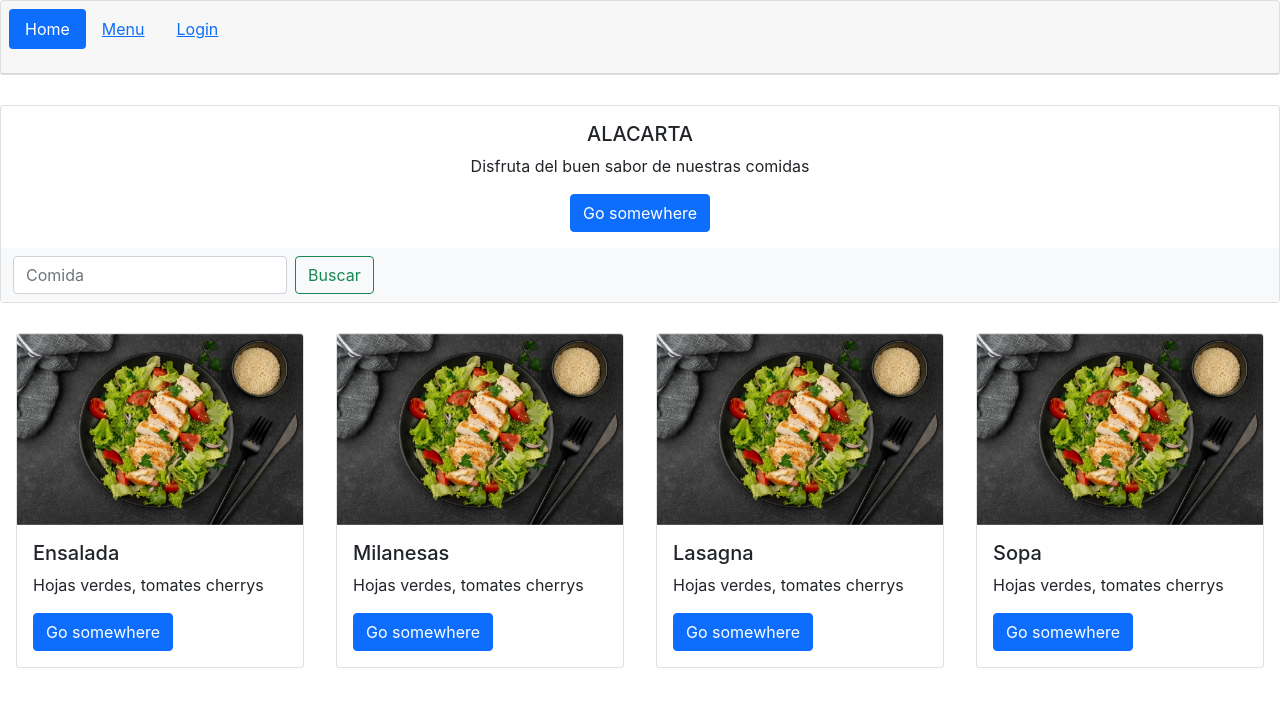
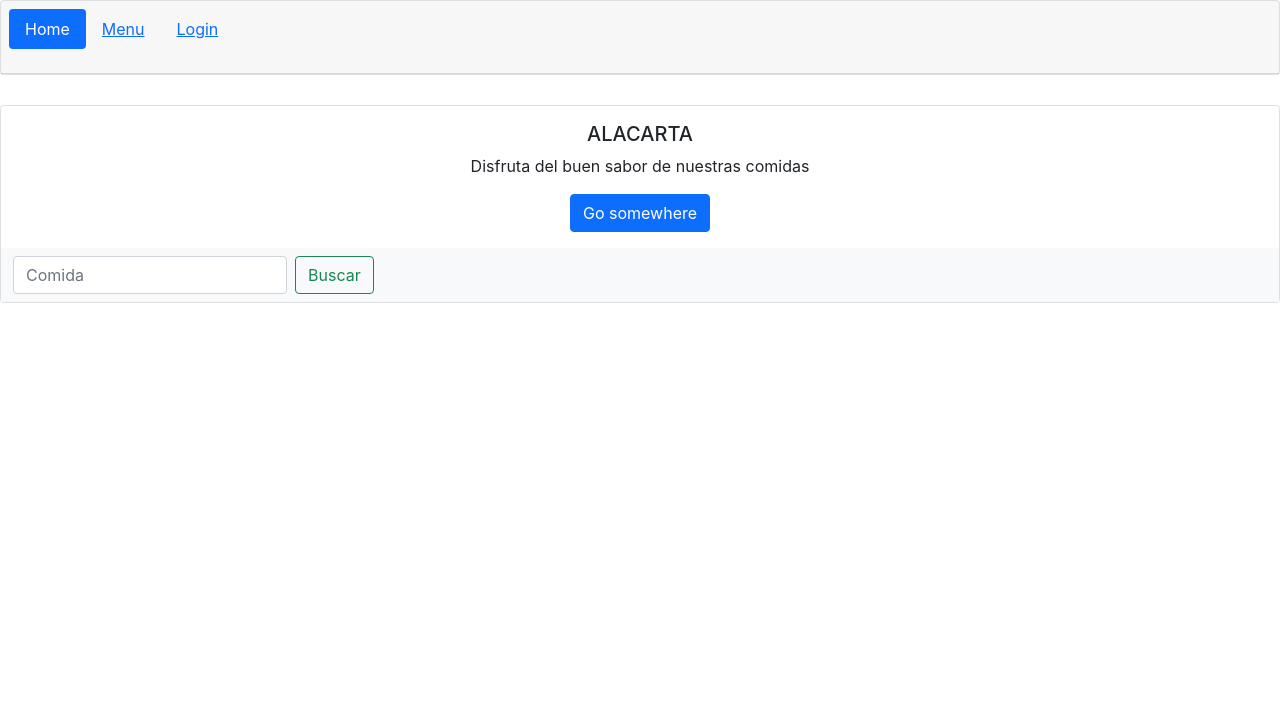
Before and after one commit to MVBarrionuevo/alkemy-alacarta, a React (Create React App) app: page / in a window 1280 px wide. Shown: the top 706 px of the page. Built offline with nearby package versions, Linux system fonts and the light colour scheme.

Commit message:
Creacion de MenuService

```diff
--- a/src/components/Menu.js
+++ b/src/components/Menu.js
@@ -1,14 +1,20 @@
 import React from 'react';
 import { Recipe } from './Recipe';
 
-function Menu() {
+function Menu(props) {
+
+  const recipes = props.recipes;
+
   return (
     <React.Fragment>
       <div className='content-wrap'>
-        <Recipe title="Ensalada" description="Hojas verdes, tomates cherrys" />
-        <Recipe title="Milanesas" description="Hojas verdes, tomates cherrys" />
-        <Recipe title="Lasagna" description="Hojas verdes, tomates cherrys" />
-        <Recipe title="Sopa" description="Hojas verdes, tomates cherrys" />
+
+        {recipes.map((recipe, i) => {
+          return (
+            <Recipe key={i} title={recipe.title} image={recipe.image} />
+          )
+        })}
+
       </div>
 
     </React.Fragment>
--- a/src/components/Recipe.js
+++ b/src/components/Recipe.js
@@ -1,11 +1,10 @@
 import React from 'react';
-import recipe from '../img/recipe1.jpg';
 
 function Recipe(props) {
   return (
 
     <div className="card" style={{ width: "18rem" }}>
-      <img src={recipe} className="card-img-top" alt="..." />
+      <img src={props.image} className="card-img-top" alt="..." />
       <div className="card-body">
         <h5 className="card-title">{props.title}</h5>
         <p className="card-text">{props.description}</p>
--- a/src/screens/HomeScreen.js
+++ b/src/screens/HomeScreen.js
@@ -1,7 +1,44 @@
 import React from 'react';
 import { Menu } from '../components/Menu';
+import { MenuService } from '../services/MenuService';
 
 function HomeScreen() {
+
+    // MenuService.addRecipeToMenu({
+    //     "id": 716429,
+    //     "title": "Pasta with Garlic, Scallions, Cauliflower & Breadcrumbs",
+    //     "image": "https://spoonacular.com/recipeImages/716429-556x370.jpg",
+    //     "imageType": "jpg",
+    //     "servings": 2,
+    //     "readyInMinutes": 45,
+    //     "license": "CC BY-SA 3.0",
+    //     "sourceName": "Full Belly Sisters",
+    //     "sourceUrl": "http://fullbellysisters.blogspot.com/2012/06/pasta-with-garlic-scallions-cauliflower.html",
+    //     "spoonacularSourceUrl": "https://spoonacular.com/pasta-with-garlic-scallions-cauliflower-breadcrumbs-716429",
+    //     "aggregateLikes": 209,
+    //     "healthScore": 19.0,
+    //     "spoonacularScore": 83.0,
+    //     "pricePerServing": 163.15,
+    //     "analyzedInstructions": [],
+    //     "cheap": false,
+    //     "creditsText": "Full Belly Sisters",
+    //     "cuisines": [],
+    //     "dairyFree": false,
+    //     "diets": [],
+    //     "gaps": "no",
+    //     "glutenFree": false,
+    //     "instructions": "",
+    //     "ketogenic": false,
+    //     "lowFodmap": false,
+    //     "occasions": [],
+    //     "sustainable": false,
+    //     "vegan": false,
+    //     "summary": "Pasta with Garlic, Scallions, Cauliflower & Breadcrumbs might be a good recipe to expand your main course repertoire. One portion of this dish contains approximately <b>19g of protein </b>,  <b>20g of fat </b>, and a total of  <b>584 calories </b>. For  <b>$1.63 per serving </b>, this recipe  <b>covers 23% </b> of your daily requirements of vitamins and minerals. This recipe serves 2. It is brought to you by fullbellysisters.blogspot.com. 209 people were glad they tried this recipe. A mixture of scallions, salt and pepper, white wine, and a handful of other ingredients are all it takes to make this recipe so scrumptious. From preparation to the plate, this recipe takes approximately  <b>45 minutes </b>. All things considered, we decided this recipe  <b>deserves a spoonacular score of 83% </b>. This score is awesome. If you like this recipe, take a look at these similar recipes: <a href=\"https://spoonacular.com/recipes/cauliflower-gratin-with-garlic-breadcrumbs-318375\">Cauliflower Gratin with Garlic Breadcrumbs</a>, < href=\"https://spoonacular.com/recipes/pasta-with-cauliflower-sausage-breadcrumbs-30437\">Pasta With Cauliflower, Sausage, & Breadcrumbs</a>, and <a href=\"https://spoonacular.com/recipes/pasta-with-roasted-cauliflower-parsley-and-breadcrumbs-30738\">Pasta With Roasted Cauliflower, Parsley, And Breadcrumbs</a>.",
+    // });
+
+    const recipes = MenuService.listMenuRecipes();
+    console.log(recipes);
+
     return (
         <React.Fragment>
             <div className="header card text-center">
@@ -19,7 +56,7 @@ function HomeScreen() {
                     </div>
                 </nav>
             </div>
-            <Menu />
+            <Menu recipes={recipes} />
         </React.Fragment>
 
     );
--- /dev/null
+++ b/src/services/MenuService.js
@@ -0,0 +1,59 @@
+const MenuService = {
+
+    listMenuRecipes: () => {
+        const menuRecipesJson = localStorage.getItem('menuRecipes');
+
+        if (menuRecipesJson == null) {
+            return [];
+        } else {
+            return JSON.parse(menuRecipesJson);
+        }
+    },
+
+    addRecipeToMenu: (recipeToAdd) => {
+        const recipes = MenuService.listMenuRecipes();
+
+        if (recipes.length == 4) {
+            return false;
+        }
+
+        let countVegan = 0;
+        let countNotVegan = 0;
+        for (let i = 0; i < recipes.length; i++) {
+            if (recipes[i].vegan) {
+                countVegan++;
+            } else {
+                countNotVegan++;
+            }
+        }
+
+        if (recipeToAdd.vegan && countVegan >= 2) {
+            return false;
+        }
+
+        if (!recipeToAdd.vegan && countNotVegan >= 2) {
+            return false;
+        }
+
+        recipes.push(recipeToAdd);
+        localStorage.setItem('menuRecipes', JSON.stringify(recipes));
+        return true;
+    },
+
+    deleteRecipeFromMenu: () => {
+    },
+
+    getMenuTotalPrice: () => {
+
+    },
+
+    getMenuAvgTime: () => {
+
+    },
+
+    getMenuAvgHealthScore: () => {
+
+    }
+};
+
+export { MenuService };
```
